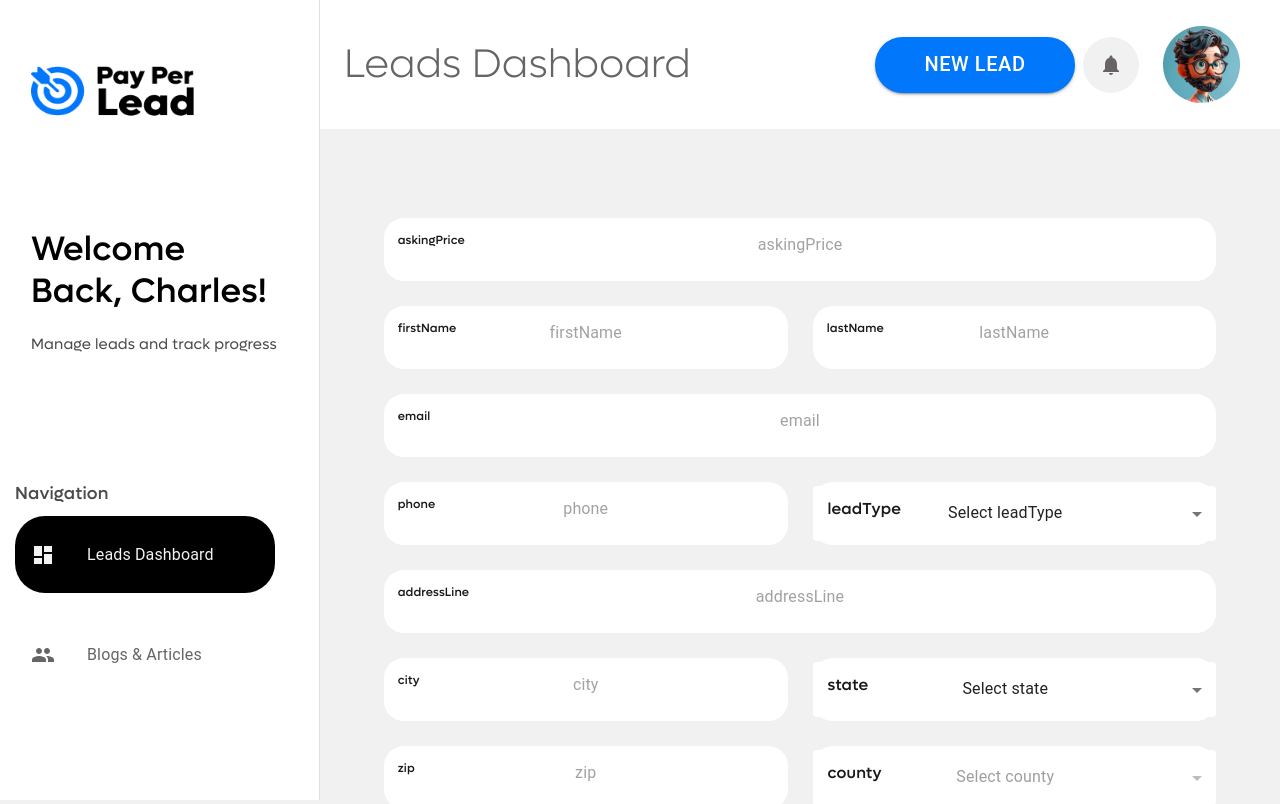
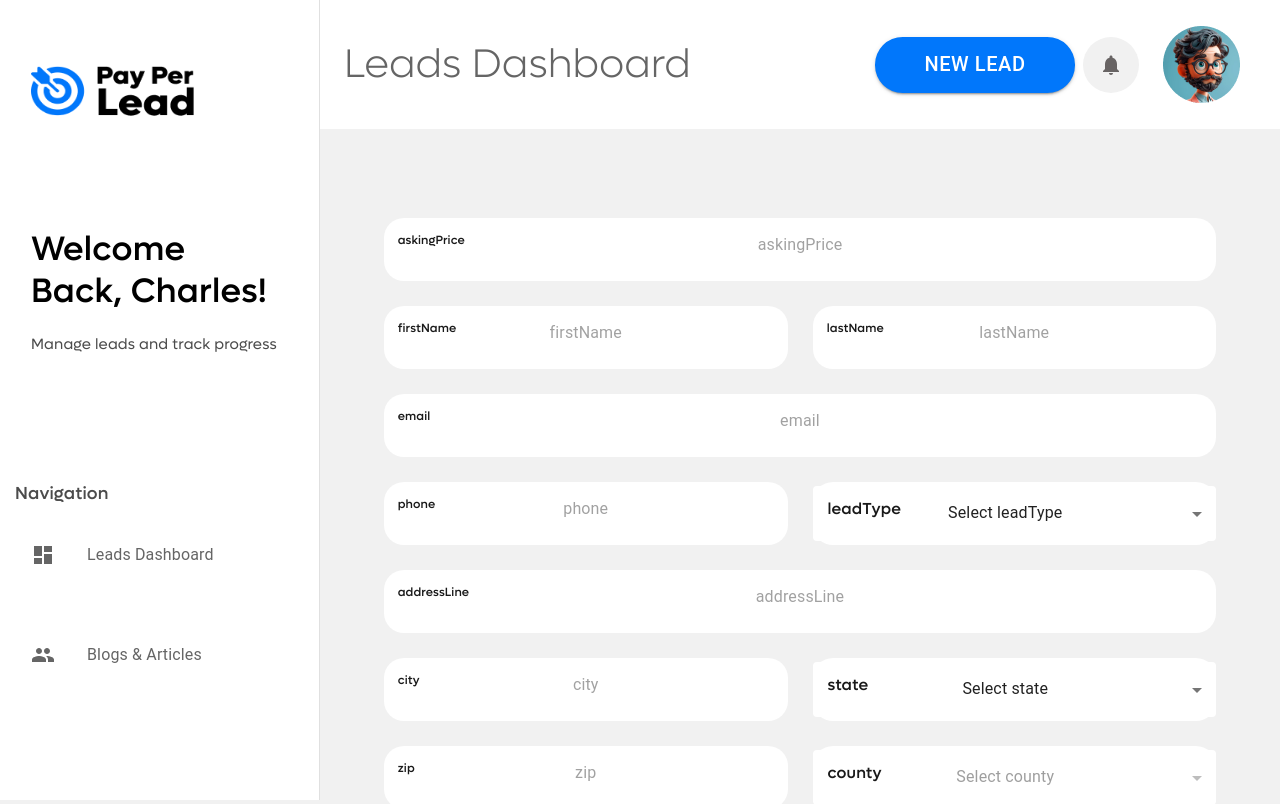
Before and after one commit to YousseffGamal/Lead_CRM_FROTNEND, a React (Vite) app: page /addlead in a window 1280 px wide. Shown: the top 804 px of the page. Built offline with nearby package versions, Linux system fonts and the light colour scheme; no server answers; sample sign-in values are in the browser's storage.

Commit message:
Active Links

```diff
--- a/src/component/Layout/Layout.jsx
+++ b/src/component/Layout/Layout.jsx
@@ -1,4 +1,4 @@
-import React, { useState } from 'react';
+import React, { useState, useEffect } from 'react';
 import Logo from "../../assets/images/logo.png";
 import Profile from "../../assets/images/profile.png";
 import {
@@ -32,11 +32,16 @@ const drawerWidth = 320;
 
 const Layout = ({ children, headerText, pageType }) => {
 
-  const { logout ,auth} = useAuth();
+  const { logout, auth } = useAuth();
   const [mobileOpen, setMobileOpen] = useState(false);
   const [anchorEl, setAnchorEl] = useState(null);
   const navigate = useNavigate();
-  const [activeLink, setActiveLink] = useState('/dashboard');
+  const [activeLink, setActiveLink] = useState(location.pathname); // Set initial active link based on location
+
+  useEffect(() => {
+    setActiveLink(location.pathname); // Update active link on location change
+  }, [location]);
+
 
   const handleDrawerToggle = () => {
     setMobileOpen(!mobileOpen);
@@ -72,8 +77,8 @@ const Layout = ({ children, headerText, pageType }) => {
   const handleLinkClick = (path) => {
     setActiveLink(path); // Set active link on click
     navigate(path); // Navigate to the new path immediately
+    handleDrawerToggle(); // Close the drawer after clicking the link (if needed)
   };
-
   const drawer = (
     <div>
       <Box sx={{ padding: '16px 15px' }}>
```
Lines whose indentation alone changed are shown as unchanged.
